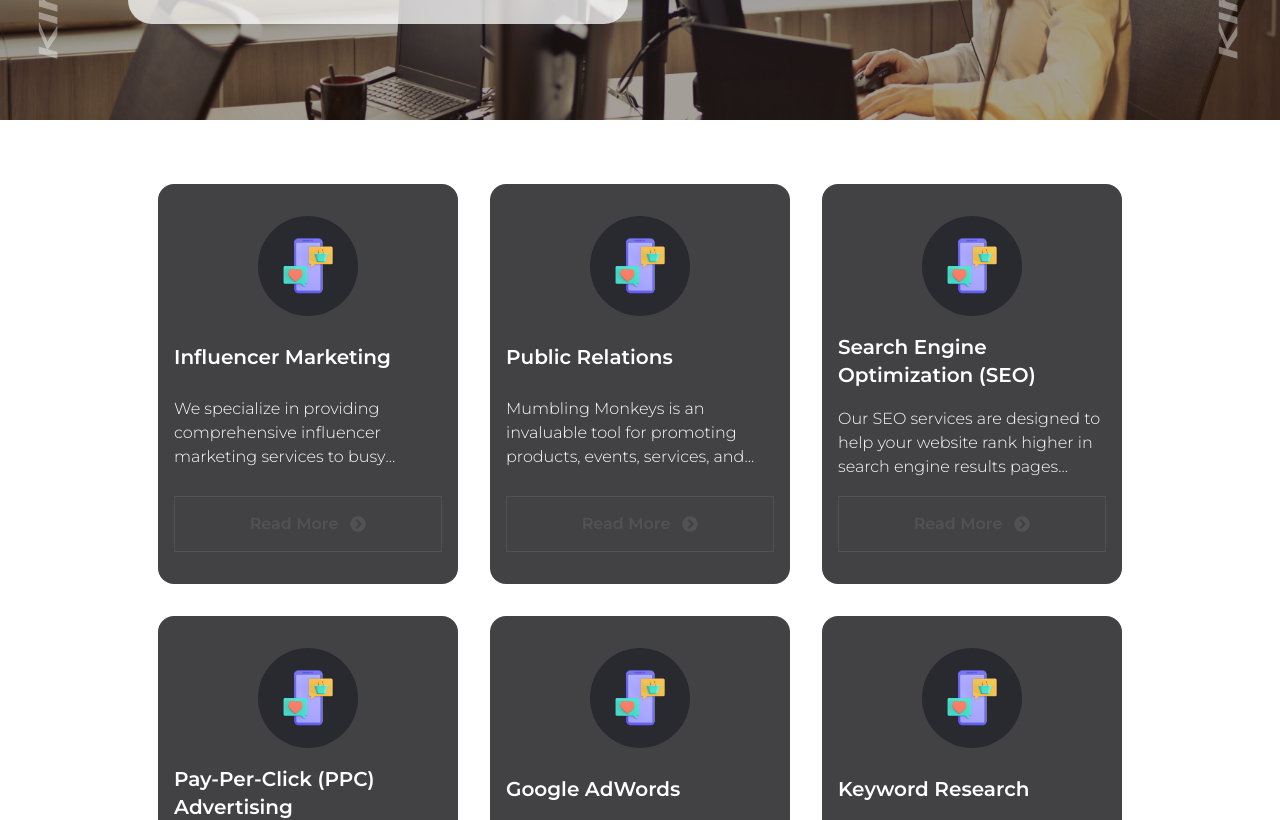
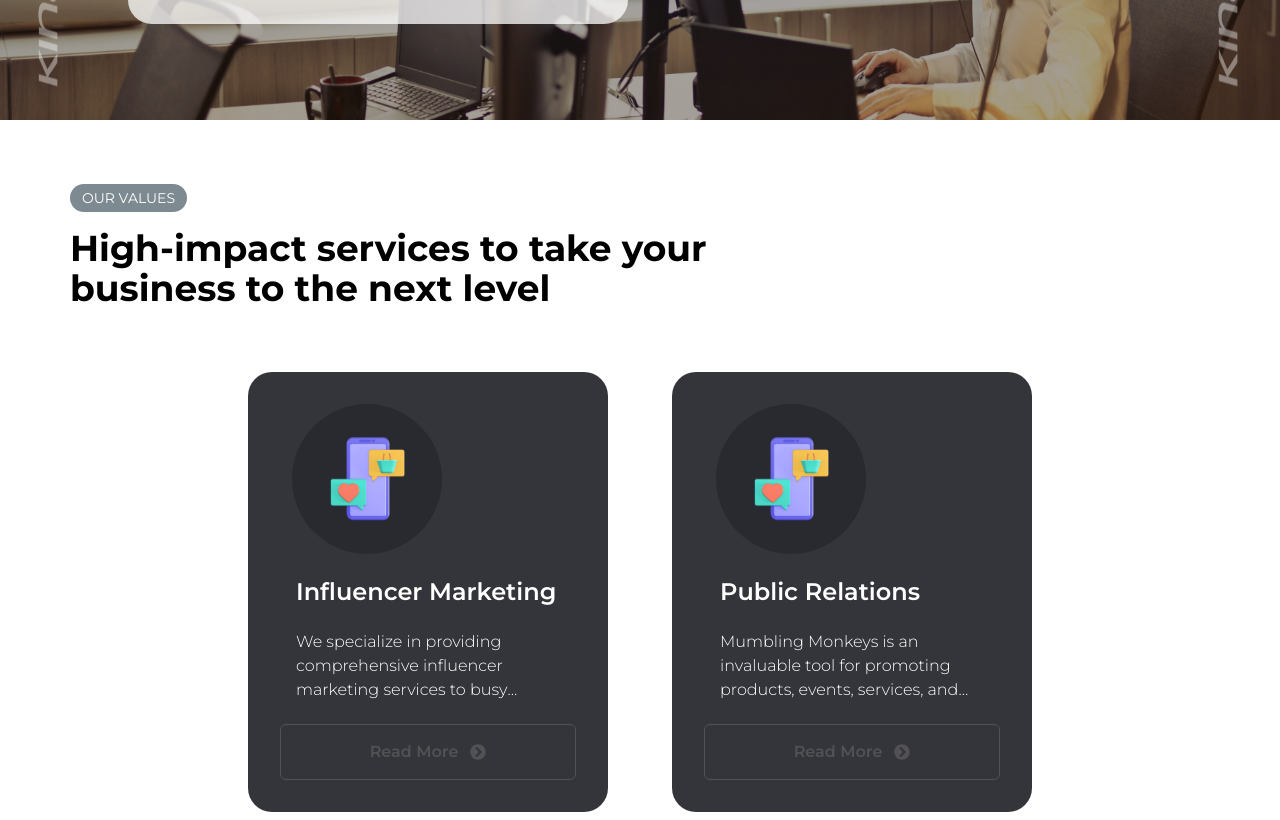
Before and after one commit to aazacz/Mumbling-Monkey, a React (Vite) app: page /services in a window 1280 px wide. Shown: the part 680-1500 px from the top of the page. Built offline with nearby package versions, Linux system fonts and the light colour scheme.

Commit message:
changed the homepage and added horizontal slider

```diff
--- a/src/Pages/Homepage.jsx
+++ b/src/Pages/Homepage.jsx
@@ -137,15 +137,15 @@ const Homepage = () => {
 
 
 
-          <img src={logo} className='w-[200px]' alt="" />
+          <img src={logo} className='w-[230px] py-8' alt="" />
           < motion.div
             initial={{ y: 100 }}
             animate={{ y: 0 }}
             transition={{ type: "spring", duration: 0.8, damping: 10, mass: 1, stiffness: 200 }}>
-            <h1 className='text-center font-Cabin font-extrabold text-[50px] leading-10'>MUMBLING <br />MONKEYS</h1>
-            <p className='text-center mt-4'>Welcome to Mumbling Monkeys, Your One-Stop<br />Destination For All Your Digital Needs!</p>
+            <h1 className='text-center font-Cabin font-extrabold text-[80px] leading-[70px]'>MUMBLING <br />MONKEYS</h1>
+            <p className='text-center mt-4 font-semibold font-montserrat'>Welcome to Mumbling Monkeys, Your One-Stop<br />Destination For All Your Digital Needs!</p>
           </motion.div>
-          <Link to={'/services'} className='cursor-pointer rounded-md bg-slate-600 font-light text-sm text-white px-3 py-2 mt-4'>Get Started Today</Link>
+          <Link to={'/services'} className='cursor-pointer rounded-md bg-[#3a3a3a] font-bold text- text-white px-5 py-2 mt-4'>Get Started Today</Link>
         </motion.div>
 
 
--- a/src/Pages/Services.jsx
+++ b/src/Pages/Services.jsx
@@ -1,23 +1,39 @@
-import React from 'react';
-import { motion, AnimatePresence } from "framer-motion";
+import React, { useEffect } from 'react';
 import NavScreen from '../components/NavScreen';
 import Footer from '../components/Footer';
 import ContactUs from '../components/ContactUs';
 import servicespng from '/services.png';
 import ChatMarketing from "/ChatMarketing.png";
 import { FaChevronCircleRight } from "react-icons/fa";
-import pattern from "/Pattern.png";
-import GroupPhoto from "/Photo.png";
 import { useState } from 'react';
 import MeshLeftSide from "/MeshLeftSide.png";
 import { PiPulseBold } from 'react-icons/pi';
-import Swal from 'sweetalert2';
 import Modal from '../components/Modal';
 import { Link } from 'react-router-dom';
+import { useLocation } from 'react-router-dom'
+import Frame_28H from "/Frame_28H.png"
+import { motion, AnimatePresence } from "framer-motion"
+
 
 const Services = (Data) => {
   const [isModalOpen, setIsModalOpen] = useState(false);
   const [modalContent, setModalContent] = useState({ title: "", description: "" });
+
+  const marqueeVariants = {
+    animate: {
+     x: [-2000, 0, -2000],
+      transition: {
+        x: {
+          repeat: Infinity,
+          repeatType: "loop",
+          ease: [.39, -0.23, .4, 1.4],
+          duration: 20
+        },
+      },
+    },
+  };
+
+
 
   const openModal = (title, description) => {
     setModalContent({ title, description });
@@ -27,6 +43,16 @@ const Services = (Data) => {
   const closeModal = () => {
     setIsModalOpen(false);
   };
+
+
+  const { pathname } = useLocation();
+
+  useEffect(() => {
+    window.scrollTo(0, 0)
+  }, [pathname])
+
+
+
 
   const services = [
     {
@@ -109,26 +135,44 @@ const Services = (Data) => {
       <div className='h-auto flex flex-col items-center overflow-auto'>
         <NavScreen bg={servicespng} Data={NavData} />
 
-        <div className='w-full py-16 flex justify-center'>
-          <div className='flex flex-wrap justify-center lg:max-w-[1300px] md:max-w-[1000px] gap-8 w-full h-max px-4'>
+        <div className='w-full py-16 md:px-[70px] flex justify-center'>
+          <div className='flex flex-wrap justify-center  md:max-w-[1300px] gap-16  w-full h-max '>
+            <div className=' w-screen'>
+
+              <button className='text-white text-sm  font-montserrat font-normal  rounded-2xl bg-[#7d8a91] px-3 py-1'>OUR VALUES</button>
+
+              <h1 className='font-montserrat w-[60%] font-bold text-4xl pt-4'>High-impact services to take your business
+                to the next level</h1>
+            </div>
+
+
             {displayedServices.map((val, index) => (
-              <div key={index} className='w-full sm:w-[300px] group h-[400px] rounded-2xl flex flex-col justify-between bg-[#424245] py-8 px-4'>
-                <div className='w-[100px] h-[100px] rounded-full bg-[#292930] flex justify-center items-center mx-auto'>
+
+             <div key={index} className='w-full sm:w-[360px] group h-[440px] rounded-3xl flex flex-col justify-between bg-[#34343b] py-8 px-8'>
+
+                <div className='w-[150px] h-[150px] rounded-full bg-[#292930] flex  justify-center items-center mx-3'>
                   <img src={ChatMarketing} className='w-[50%] group-hover:w-[65%] transition-all duration-700' alt="" />
                 </div>
-                <h1 className='font-montserrat text-white font-semibold text-xl w-full'>{val.title}</h1>
-                <h1 className='font-montserrat text-base font-light text-white line-clamp-3'>{val.description}</h1>
+
+                <h1 className='px-4 font-montserrat  text-white font-semibold text-2xl w-full'>      {val.title}       </h1>
+                <h1 className='w-full px-4 font-montserrat text- text-base font-light text-white line-clamp-3'> {val.description} </h1>
+
                 <Link to={'/b'}>
                   <button
-                    className='border-[1px] font-montserrat font-semibold group-hover:bg-[#FFDC60] group-hover:text-lg transition-all duration-700 w-full h-14 border-[#525255] text-[#525255] flex items-center gap-x-3 justify-center'
+                    className=' border-[1px] rounded-md font-montserrat font-semibold group-hover:bg-[#FFDC60] group-hover:text-lg transition-all duration-700 w-full h-14 border-[#525255] text-[#525255] flex items-center gap-x-3 justify-center'
                   >
                     Read More <FaChevronCircleRight className='group-hover:text-violet-600' />
                   </button>
                 </Link>
+
+
               </div>
+
             ))}
           </div>
+
         </div>
+
         {!showAll && (
           <div className='w-full flex justify-center mb-10 animate-bounce'>
             <button
@@ -184,6 +228,15 @@ const Services = (Data) => {
           </div>
         </div>
 
+        <div className='w-screen overflow-x-hidden'>
+
+        <motion.div className='  flex  opacity-40 md:left-0 left-0 ' variants={marqueeVariants} animate="animate"   >
+            <img className='w-1/2 md:w-full' src={Frame_28H} alt="" />
+            <img className='w-1/2 md:w-full' src={Frame_28H} alt="" />
+            <img className='w-1/2 md:w-full' src={Frame_28H} alt="" />
+          </motion.div>
+        </div>
+
         <ContactUs />
         <Footer />
       </div>
--- a/src/components/Footer.jsx
+++ b/src/components/Footer.jsx
@@ -44,7 +44,7 @@ const Footer = () => {
           <a className='font-montserrat' href="tel:09686665253"> 9686665253 </a>
         </div>
 
-        <div className='col-span-1 bg-red-300  flex flex-col gap-y-4'>
+        <div className='col-span-1   flex flex-col gap-y-4'>
          <p className='font-semibold'>Address</p>
           <div className='max-w-[250px] '>
             <p>1st Floor, SAI PREMA Christ Lane, No.39 Krishnanagar, Hosur Main Road, Industrial Area, Koramangala, Bengaluru, Karnataka 560029</p>
--- a/src/components/InnerServices.jsx
+++ b/src/components/InnerServices.jsx
@@ -1,4 +1,4 @@
-import React from 'react'
+import React, { useEffect } from 'react'
 import sideimg from "/Frame_28.png"
 import { motion } from "framer-motion"
 import innerServiceImage from "/innerServiceImage.svg"
@@ -15,6 +15,7 @@ import Megaphone from "/Megaphone.png"
 import bar from "/bar.png"
 import ContactUs from './ContactUs'
 import Footer from './Footer'
+import { useLocation } from 'react-router-dom'
 
 
 const InnerServices = () => {
@@ -109,6 +110,12 @@ const InnerServices = () => {
 
     ]
 
+    const { pathname } = useLocation();
+
+    useEffect(() => {
+      window.scrollTo(0, 0)
+    }, [pathname])
+
     return (
         <>
 
@@ -127,10 +134,6 @@ const InnerServices = () => {
                     <img src={innerServiceImage} className='md:absolute -top-1/2 translate-y-1/2  right-0  w-[800px]' alt="" />
 
                 </div>
-
-
-
-
 
 
 
--- a/src/components/Navbar.jsx
+++ b/src/components/Navbar.jsx
@@ -101,8 +101,9 @@ const Navbar = () => {
                         exit={{ opacity: 0 }}
                         className={`absolute z-30 top-0 py-36 w-full h-screen md:px-64 bg-[#7d8a91] flex flex-col  items-center  transition-all duration-500 `} >
 
-
+<Link to={"/"}  onClick={() => setShow(false)} >
                         <img src={logo} width={90} alt="" />
+</Link>
 
 
                         <ul className=' mt-10 flex md:flex-row flex-col justify-around md:text-xl font-bold  gap-24 text-center md:text-left'>
```
Also changed, not shown: public/Frame_28H.png (added).
